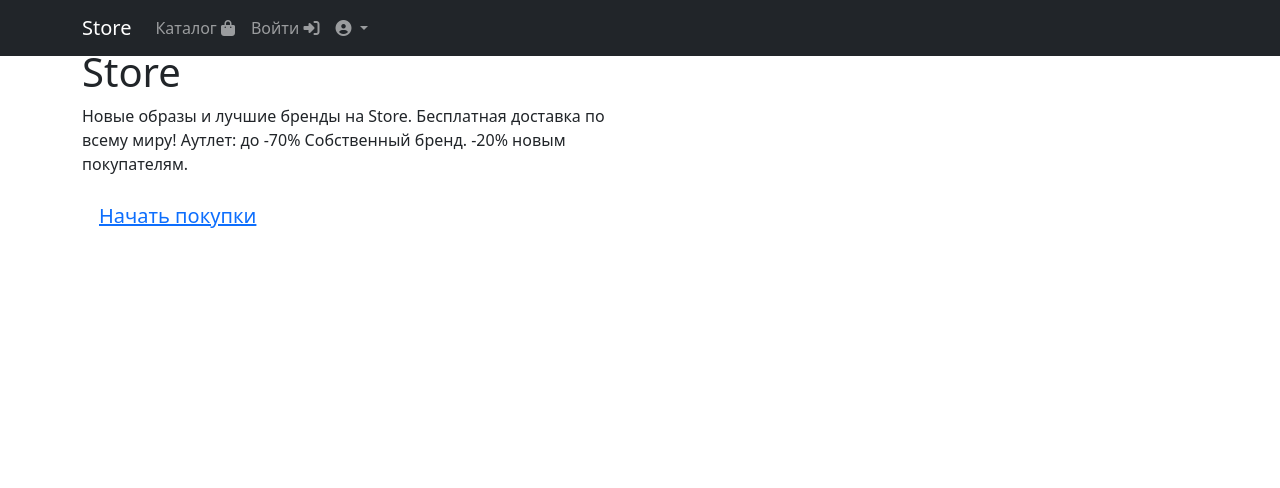
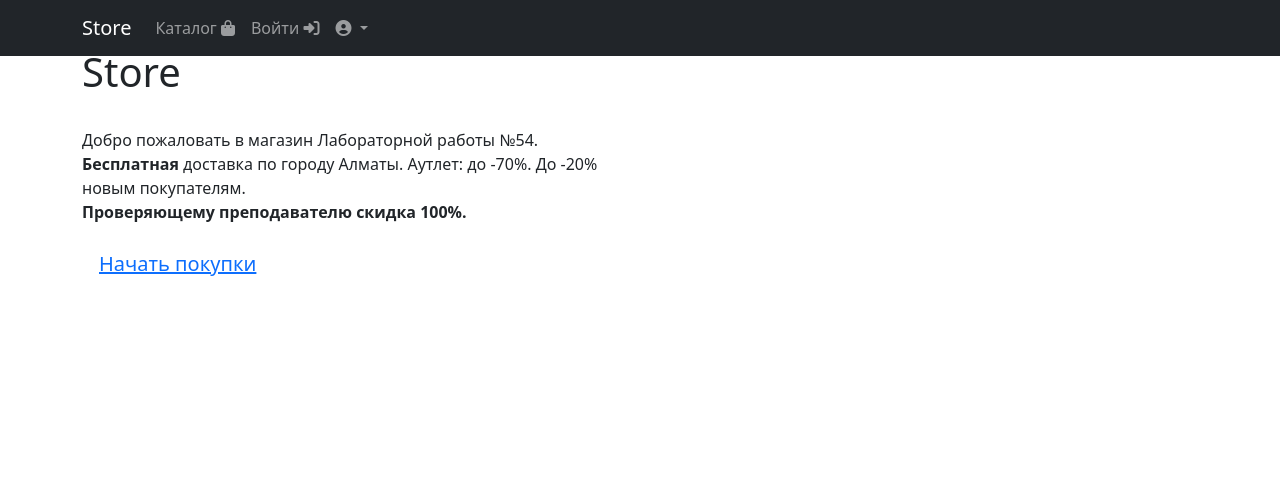
Before and after one commit to Yerzhanov/Labwork_60_Samat_Yerzhanov, a Python web app: template templates/index.html in a window 1280 px wide. Shown: the top 488 px of the page. Run offline with Jinja, Linux system fonts and the light colour scheme; the template is opened without the code that fills it, so the values that code supplies are empty; some libraries are stand-ins or nearby versions.

Commit message:
Настроена статика на главной странице

```diff
--- a/templates/index.html
+++ b/templates/index.html
@@ -11,10 +11,10 @@
     <title>Store</title>
 
     <!-- Bootstrap core CSS -->
-    <link href="vendor/bootstrap/css/bootstrap.min.css" rel="stylesheet">
+    <link href="/static/vendor/bootstrap/css/bootstrap.min.css" rel="stylesheet">
 
     <!-- Custom styles for this template -->
-    <link href="vendor/css/index.css" rel="stylesheet">
+    <link href="/static/vendor/css/index.css" rel="stylesheet">
 
 </head>
 
@@ -71,9 +71,10 @@
         <div class="row">
             <div class="col-lg-6">
                 <h1 class="mt-5">Store</h1>
-                <p>
-                    Новые образы и лучшие бренды на Store.
-                    Бесплатная доставка по всему миру! Аутлет: до -70% Собственный бренд. -20% новым покупателям.
+                <br>
+                    Добро пожаловать в магазин Лабораторной работы №54.
+                    <b>Бесплатная</b> доставка по городу Алматы. Аутлет: до -70%. До -20% новым покупателям.<br>
+                <b>Проверяющему преподавателю скидка 100%.</b>
                 </p>
                 <button id="start-purchase-btn" type="button" class="btn btn-lg">
                     <a id="start-purchase-link" href="products.html">
@@ -86,14 +87,14 @@
 </section>
 
 <!-- Bootstrap core JavaScript -->
-<script src="vendor/jquery/jquery.min.js"></script>
-<script src="vendor/bootstrap/js/bootstrap.bundle.min.js"></script>
+<script src="/static/vendor/jquery/jquery.min.js"></script>
+<script src="/static/vendor/bootstrap/js/bootstrap.bundle.min.js"></script>
 <script src="https://cdn.jsdelivr.net/npm/bootstrap@5.1.3/dist/js/bootstrap.bundle.min.js"
         integrity="sha384-ka7Sk0Gln4gmtz2MlQnikT1wXgYsOg+OMhuP+IlRH9sENBO0LRn5q+8nbTov4+1p"
         crossorigin="anonymous"></script>
 
 <!-- FontAwesome script -->
-<script src="vendor/fontawesome/fontawesome-icons.js" crossorigin="anonymous"></script>
+<script src="/static/vendor/fontawesome/fontawesome-icons.js" crossorigin="anonymous"></script>
 
 </body>
 
```
